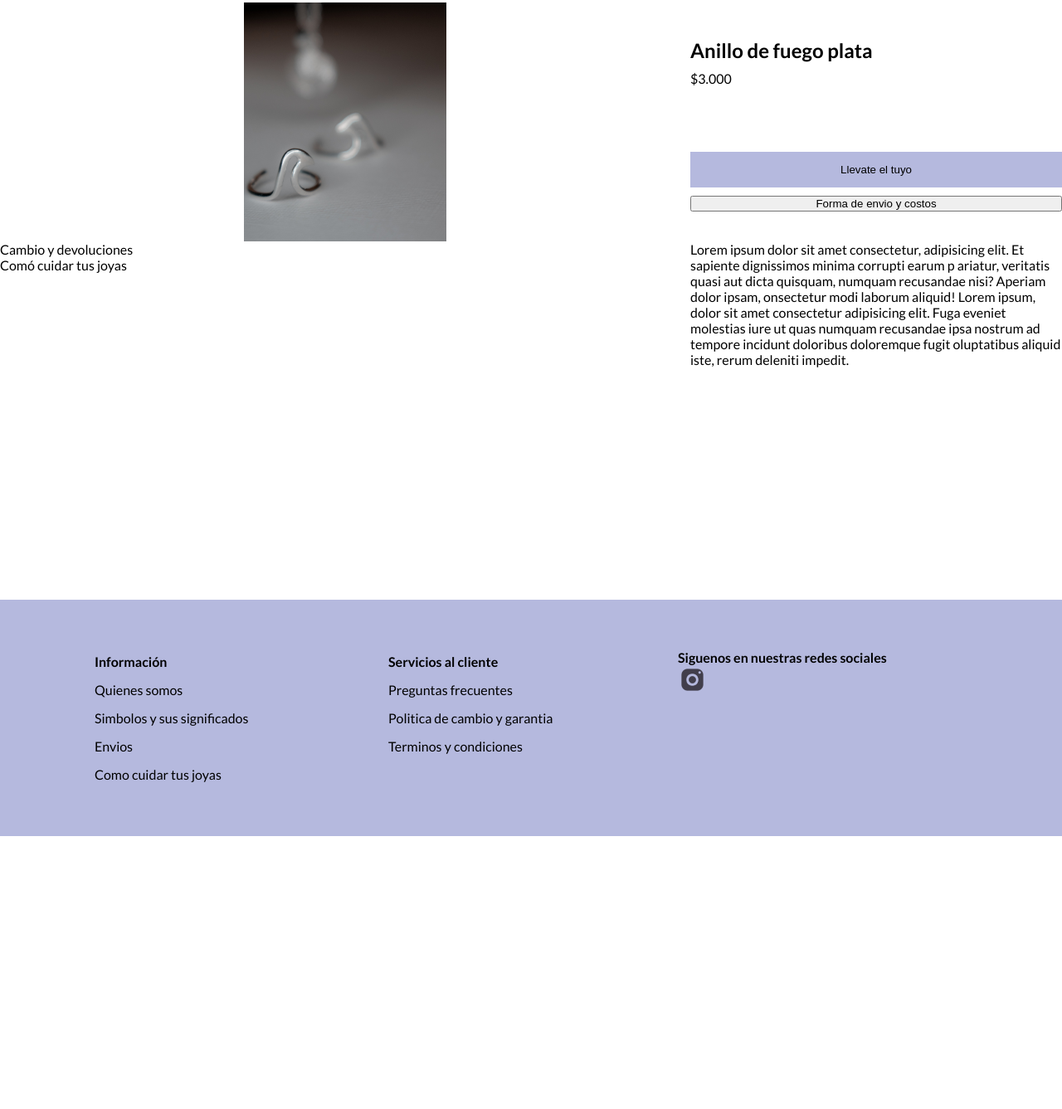
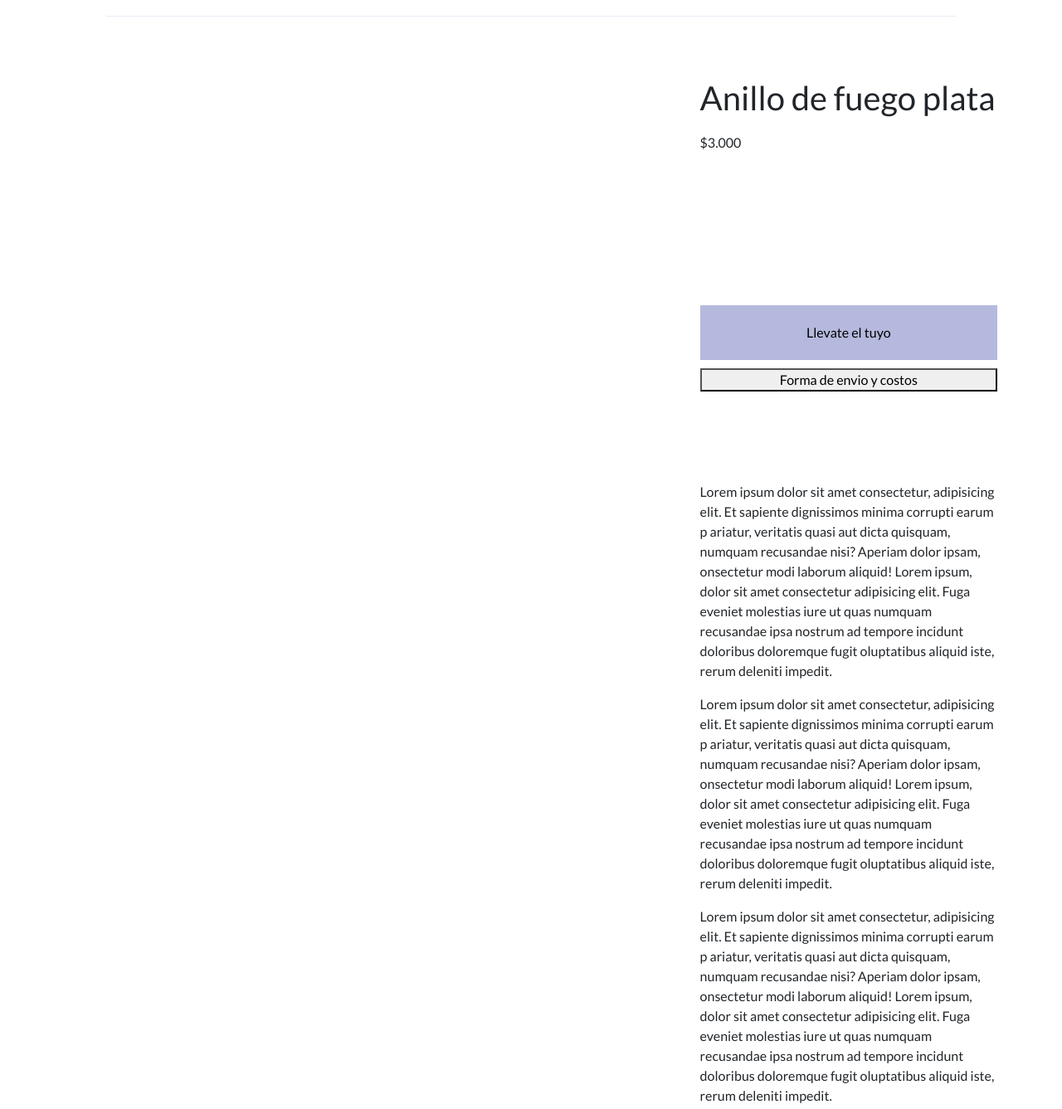
Before and after one commit to Maur0ZM/proyecto-final-joyaspam-DW, a website: page pages/products/anillos-fuego.html in a window 1280 px wide. Shown: the part 187-1524 px from the top of the page at 83% size. Before the commit the page ends 1195 px from the top, so only its background shows below. Drawn offline with nearby package versions, Linux system fonts and the light colour scheme; files whose address does not match are found by name.

Commit message:
Se actualiza pagina productos y otros paginas

```diff
--- a/pages/products/anillos-fuego.html
+++ b/pages/products/anillos-fuego.html
@@ -20,6 +20,7 @@
 
         <title>Anillos | Joyas Pam</title>
         <link rel="icon" type="image/x-icon" href="../../assent/img/favicon.ico">
+        <link href="https://cdn.jsdelivr.net/npm/bootstrap@5.3.3/dist/css/bootstrap.min.css" rel="stylesheet" integrity="sha384-QWTKZyjpPEjISv5WaRU9OFeRpok6YctnYmDr5pNlyT2bRjXh0JMhjY6hW+ALEwIH" crossorigin="anonymous">
         <link rel="stylesheet" href="../../css/styles.css">
     </head>
 <body>
@@ -52,14 +53,12 @@
         </nav>
     </header>
     <main class="mainProducts">
+        <div class="contGeneralProducto">
+            <hr class="hrProducts">
             <section class="contProducto">
                 <article class="contImgProducto">
-                <img src="../../assent/img/productos/anillos/anillos-fuego.png" alt="">
+
                 </article>
-            <div class="contPoliticas">
-                <p>Cambio y devoluciones</p>
-                <p>Comó cuidar tus joyas</p>
-            </div>
                 <div class="contDescripcionProducto">
                     <h1>Anillo de fuego plata</h1>
                     <p>$3.000</p>
@@ -78,9 +77,33 @@
                     sit amet consectetur adipisicing elit. Fuga eveniet molestias
                     iure ut quas numquam recusandae ipsa nostrum ad tempore incidunt
                     doloribus doloremque fugit
-                        oluptatibus aliquid iste, rerum deleniti impedit.</p>
+                    oluptatibus aliquid iste, rerum deleniti impedit.
+                    </p>
+                    <p>Lorem ipsum dolor sit
+                        amet consectetur, adipisicing elit. Et
+                        sapiente dignissimos minima corrupti earum p
+                        ariatur, veritatis quasi aut dicta quisquam,
+                        numquam recusandae nisi? Aperiam dolor ipsam,
+                        onsectetur modi laborum aliquid! Lorem ipsum, dolor
+                        sit amet consectetur adipisicing elit. Fuga eveniet molestias
+                        iure ut quas numquam recusandae ipsa nostrum ad tempore incidunt
+                        doloribus doloremque fugit
+                        oluptatibus aliquid iste, rerum deleniti impedit.
+                    </p>
+                    <p>Lorem ipsum dolor sit
+                        amet consectetur, adipisicing elit. Et
+                        sapiente dignissimos minima corrupti earum p
+                        ariatur, veritatis quasi aut dicta quisquam,
+                        numquam recusandae nisi? Aperiam dolor ipsam,
+                        onsectetur modi laborum aliquid! Lorem ipsum, dolor
+                        sit amet consectetur adipisicing elit. Fuga eveniet molestias
+                        iure ut quas numquam recusandae ipsa nostrum ad tempore incidunt
+                        doloribus doloremque fugit
+                        oluptatibus aliquid iste, rerum deleniti impedit.
+                    </p>
                 </div>
             </section>
+        </div>
     </main>
     <footer>
         <section class="contenedorFooter">
--- a/scss/base/_general.scss
+++ b/scss/base/_general.scss
@@ -13,12 +13,6 @@ a{
     color: map-get($colores, color-letras);
 }
 
-hr{
-    width: 50%;
-    margin: 30px;
-    color: map-get($colores, color-hr);
-}
-
 main{
     margin-top: 20px;
 }
--- a/scss/components/_products.scss
+++ b/scss/components/_products.scss
@@ -1,19 +1,26 @@
 .mainProducts{
     width: 100%;
+    @include flex(column, center, center, none);
+    .contGeneralProducto{
+        width: 80%;
+        hr{
+            color: map-get($colores, color-hr);
+        }
         .contProducto{
-        @include grid(65% 35%, repeat(5, 1fr), none, none, none, none);
+            margin: 10px 0px 100px 0px;
+            @include grid(65% 35%, repeat(5, 1fr), none, none, none, 50px);
             grid-template-areas:
             "seccion-1 seccion-3"
             "seccion-1 seccion-4"
+            "seccion-1 seccion-5"
             "seccion-2 seccion-5"
-        ". seccion-5"
-        ". seccion-5"
+            "seccion-2 seccion-5"
             ;
             .contImgProducto{
                 grid-area: seccion-1;
-            @include flex(column, center, center, none);
+                @include flex(column, center, center, 20px);
             }
-        .contPoliticas{
+            .accordion{
                 grid-area: seccion-2;
             }
             .contDescripcionProducto{
@@ -47,3 +54,5 @@
             }
         }
     }
+
+}
--- a/scss/layout/_main-cuidados.scss
+++ b/scss/layout/_main-cuidados.scss
@@ -3,6 +3,11 @@
     margin-bottom: 100px;
     .contCuidado{
         width: 100%;
+        hr{
+            width: 50%;
+            margin: 30px;
+            color: map-get($colores, color-hr);
+        }
         @include flex(column, center, center, 30px);
         display: flex;
         // flex-direction: column;
```
Also changed, not shown: index.html (+1 -1 lines), css/styles.css. Lines whose indentation alone changed are shown as unchanged.
